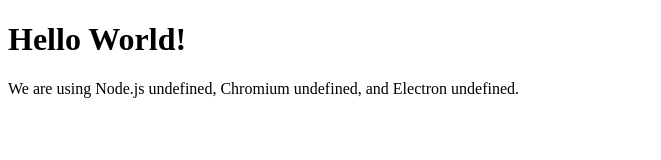
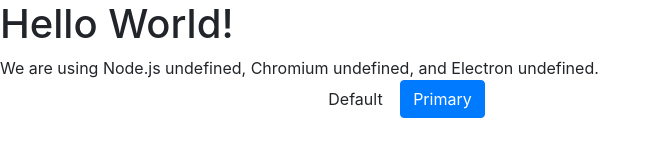
Before and after one commit to ld520/electron-demo, an Electron app: page index.html in a window 800 px wide. Shown: the whole page, without its empty margins (0-661 px from the left). Drawn offline with nearby package versions, Linux system fonts and the light colour scheme.

Commit message:
整合bootstrap框架

```diff
--- a/index.html
+++ b/index.html
@@ -3,6 +3,7 @@
   <head>
     <meta charset="UTF-8">
     <title>Hello World!</title>
+    <link rel="stylesheet" href="bower_components/bootstrap/dist/css/bootstrap.css" crossorigin="anonymous">
   </head>
   <body>
     <h1>Hello World!</h1>
@@ -11,6 +12,11 @@
     Chromium <script>document.write(process.versions.chrome)</script>,
     and Electron <script>document.write(process.versions.electron)</script>.
 
+    <div class="text-center">
+      <button type="button" class="btn btn-default">Default</button>
+      <button type="button" class="btn btn-primary">Primary</button>
+    </div>
+
     <script>
       // You can also require other files to run in this process
       require('./renderer.js')
```
Also changed, not shown: README.md, 1 other file.
